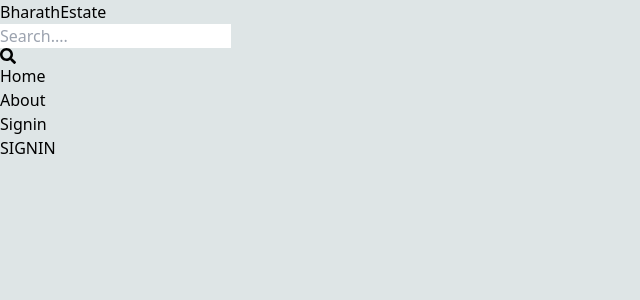
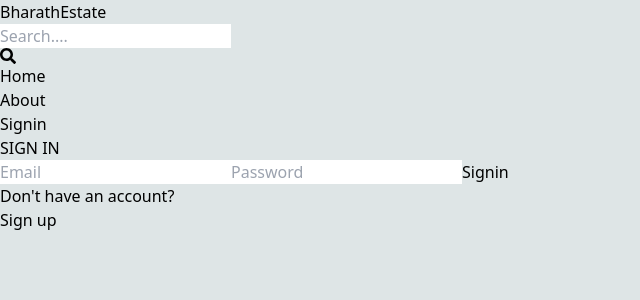
Before and after one commit to Bharathgit5/RealES, a React (Vite) app in the folder client/: page /signin in a window 1280 px wide. Shown: the top 300 px of the page, without its empty margins (0-640 px from the left). Built offline with nearby package versions, Linux system fonts and the light colour scheme.

Commit message:
signin page fuctionality

```diff
--- a/client/src/Components/Header.jsx
+++ b/client/src/Components/Header.jsx
@@ -18,7 +18,7 @@ const Header = () => {
             <Link to='/'>
             <li className='hidden sm:inline text-slate-700'>Home</li>
             </Link>
-            <Link to='/signup'>
+            <Link to='/about'>
             <li className='hidden sm:inline text-slate-700'>About</li>
             </Link>
             <Link to='/signin'>
--- a/client/src/Pages/Signin.jsx
+++ b/client/src/Pages/Signin.jsx
@@ -1,9 +1,67 @@
-import React from 'react'
+import { useState } from 'react'
+import {Link, useNavigate} from 'react-router-dom'
 
 const Signin = () => {
+  const [formData, setFormData] = useState({});
+  const [error,setError] = useState(null);
+  const [loading, setLoading] = useState(false);
+  const navigate = useNavigate();
+  const handleChange =(e) =>{
+   setFormData(
+    {
+      ...formData,
+      [e.target.id]:e.target.value,
+    }
+   );
+  };
+  const handleSubmit =async (e) =>{
+    e.preventDefault();
+    try{
+    setLoading(true);
+    const res = await fetch('/api/auth/signin',
+      {
+        method:"POST",
+        headers:{
+          'Content-Type':'application/json',
+        },
+        body:JSON.stringify(formData),
+      }
+    );
+    const data = await res.json(); //instead of res.json() in replaced with res.text()
+    console.log(data);
+    if(data.success === false){
+      setError(data.message);
+      setLoading(false);
+      return;
+    }
+    setLoading(false);
+    setError(null);
+    //no error in signin then navigate to home
+    navigate('/');
+  }
+  catch(error){
+setLoading(false);
+setError(error.message);
+  }
+  };
+
   return (
-    <div>
-      <h1>SIGNIN</h1>
+    <div className='p-3 max-w-lg mx-auto'>
+   <h1 className='text-3xl text-center font-semibold my-7'>SIGN IN</h1>
+
+<form onSubmit={handleSubmit} className='flex flex-col gap-4'>
+
+  <input type="email" placeholder='Email' className='border p-3 rounded-lg' id='email' onChange={handleChange}/>
+  <input type="password" placeholder='Password' className='border p-3 rounded-lg' id='password'onChange={handleChange} />
+  <button disabled={loading} className='bg-slate-700 text-white p-3 rounded-lg uppercase hover:opacity-95 disabled:opacity-80'>{loading ? 'Loading...' : 'Signin'}</button>
+</form>
+<div className='flex gap-2 mt-5'>
+  <p>Don't have an account?</p>
+  <Link to={'/signup'}>
+  <span className='text-blue-700'>Sign up</span>
+  </Link>
+</div>
+{error && <p className='text-red-500 mt-5'>{error}</p>}
     </div>
   )
 }
--- a/client/src/Pages/Signup.jsx
+++ b/client/src/Pages/Signup.jsx
@@ -1,10 +1,11 @@
 import { useState } from 'react'
-import {Link} from 'react-router-dom'
+import {Link, useNavigate} from 'react-router-dom'
 
 const Signup = () => {
   const [formData, setFormData] = useState({});
   const [error,setError] = useState(null);
   const [loading, setLoading] = useState(false);
+  const navigate = useNavigate();
   const handleChange =(e) =>{
    setFormData(
     {
@@ -34,6 +35,9 @@ const Signup = () => {
       return;
     }
     setLoading(false);
+    setError(null);
+    //no error in signup then navigate to signin
+    navigate('/signin');
   }
   catch(error){
 setLoading(false);
@@ -43,7 +47,7 @@ setError(error.message);
 
   return (
     <div className='p-3 max-w-lg mx-auto'>
-   <h1 className='text-3xl text-center font-semibold my-7'>SIGNUP</h1>
+   <h1 className='text-3xl text-center font-semibold my-7'>SIGN UP</h1>
 
 <form onSubmit={handleSubmit} className='flex flex-col gap-4'>
   <input type="text" placeholder='Username' className='border p-3 rounded-lg' id='username'  onChange={handleChange}/>
@@ -54,7 +58,7 @@ setError(error.message);
 <div className='flex gap-2 mt-5'>
   <p>Have an account?</p>
   <Link to={'/signin'}>
-  <span className='text-blue-700'>Signin</span>
+  <span className='text-blue-700'>Sign-in</span>
   </Link>
 </div>
 {error && <p className='text-red-500 mt-5'>{error}</p>}
```
